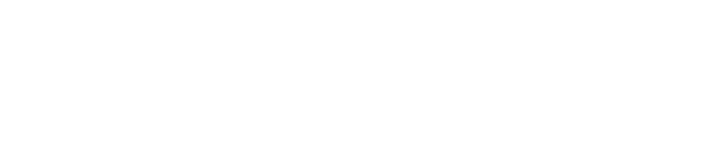
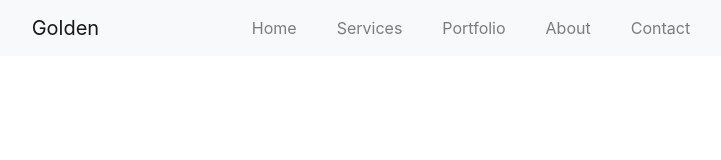
Before and after one commit to Pawel-Waskiewicz/mini-projekt, a website: page index.html in a window 1280 px wide. Shown: the whole page, without its empty margins (83-804 px from the left). Drawn offline with nearby package versions, Linux system fonts and the light colour scheme; files that its build step writes are made by us from their sources.

Commit message:
Add navbar

```diff
--- a/index.html
+++ b/index.html
@@ -8,6 +8,27 @@
     <link rel="stylesheet" href="style.css">
 </head>
 <body>
+    <nav class="navbar navbar-expand-md navbar-light bg-light">
+        <div class="row">
+            <div class="col-md-6 d-flex justify-content-center">
+                <a class="navbar-brand" href="#">Golden</a>
+                <button class="navbar-toggler" type="button" data-toggle="collapse" data-target="#navbarNavAltMarkup" aria-controls="navbarNavAltMarkup" aria-expanded="false" aria-label="Toggle navigation">
+                <span class="navbar-toggler-icon"></span>
+                </button>
+            </div>
+            <div class="col-md-6 ">
+                <div class="collapse navbar-collapse" id="navbarNavAltMarkup">
+                <div class="navbar-nav">
+                    <a class="nav-link mr-4" href="#">Home</a>
+                    <a class="nav-link mr-4" href="#">Services</a>
+                    <a class="nav-link mr-4" href="#">Portfolio</a>
+                    <a class="nav-link mr-4" href="#">About</a>
+                    <a class="nav-link mr-4" href="#">Contact</a>
+                </div>
+                </div>
+            </div>
+        </div>
+      </nav>
 
 </body>
 </html>
```
